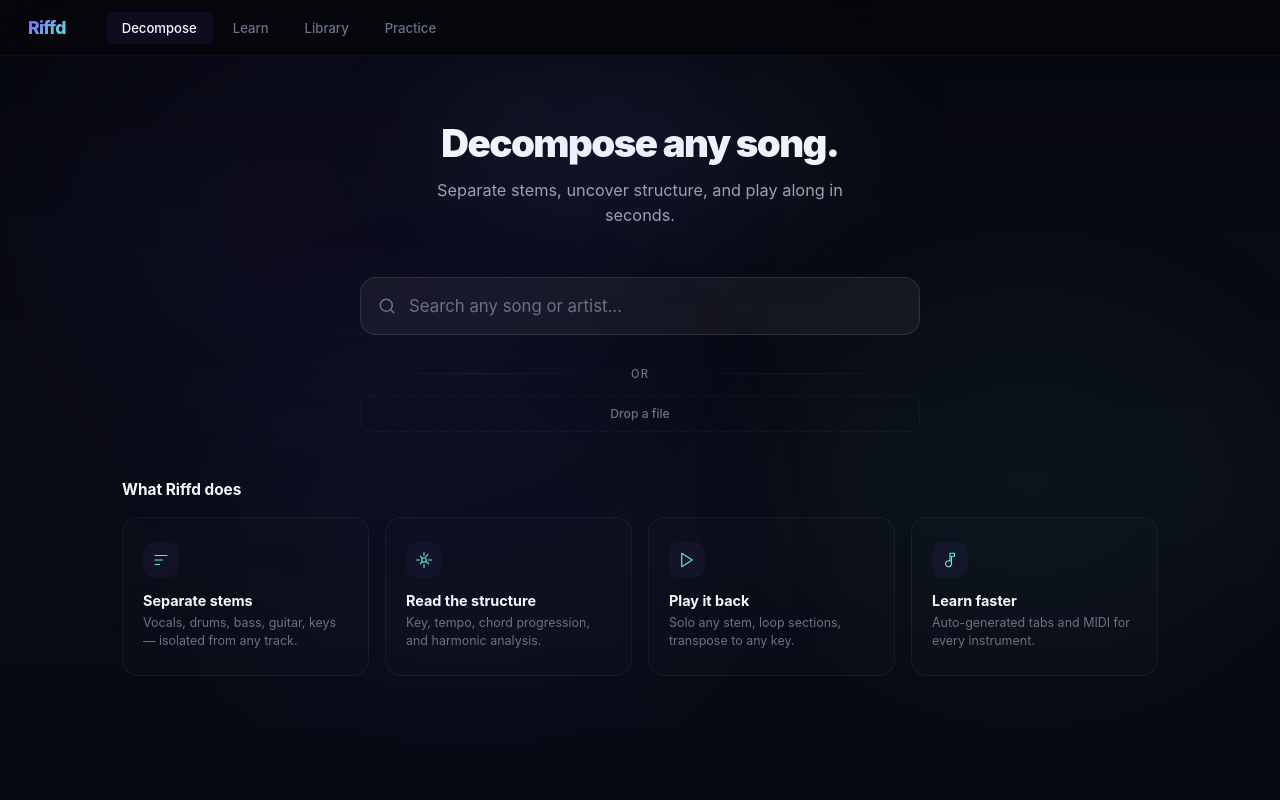
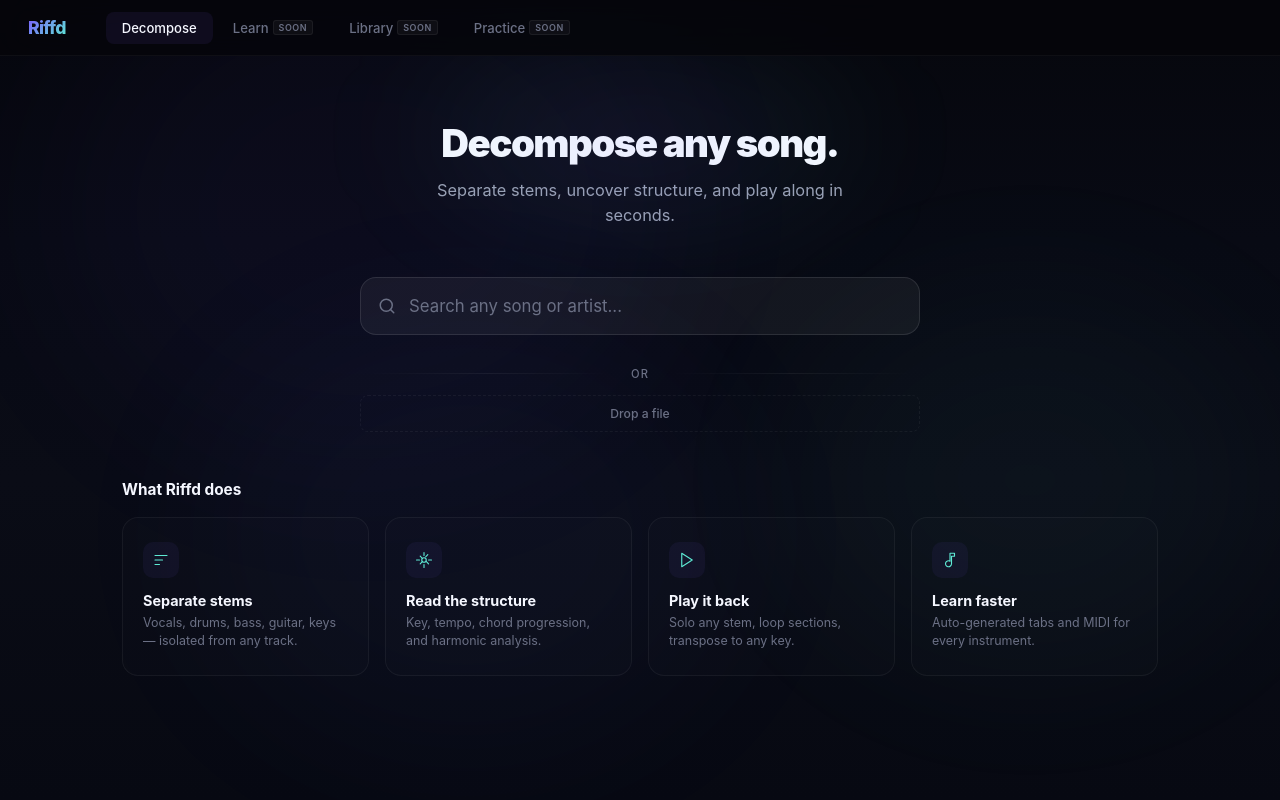
Before and after one commit to dylanglatt/riffd, a Flask app: page /decompose in a window 1280 px wide. Run offline with Flask 3, Linux system fonts and the light colour scheme; data that the repository does not hold is empty.

Commit message:
UI polish updates

```diff
--- a/templates/base.html
+++ b/templates/base.html
@@ -53,6 +53,11 @@
     }
     .nav-link:hover { color:var(--text-secondary); background:rgba(255,255,255,.03); }
     .nav-link.active { color:var(--text-primary); background:rgba(124,92,255,.08); }
+    .nav-soon {
+      font-size:.56rem; font-weight:600; text-transform:uppercase; letter-spacing:.06em;
+      padding:1px 5px; border-radius:3px; margin-left:4px; vertical-align:middle;
+      background:rgba(255,255,255,.04); color:var(--text-muted); border:1px solid rgba(255,255,255,.06);
+    }
     .nav-spacer { flex:1; }
 
     /* ═══ Page shell ═══ */
@@ -121,9 +126,9 @@
   <a href="/" class="nav-logo">Riffd</a>
   <div class="nav-links">
     <a href="/decompose" class="nav-link {% if active_page == 'decompose' %}active{% endif %}">Decompose</a>
-    <a href="/learn" class="nav-link {% if active_page == 'learn' %}active{% endif %}">Learn</a>
-    <a href="/library" class="nav-link {% if active_page == 'library' %}active{% endif %}">Library</a>
-    <a href="/practice" class="nav-link {% if active_page == 'practice' %}active{% endif %}">Practice</a>
+    <a href="/learn" class="nav-link {% if active_page == 'learn' %}active{% endif %}">Learn <span class="nav-soon">Soon</span></a>
+    <a href="/library" class="nav-link {% if active_page == 'library' %}active{% endif %}">Library <span class="nav-soon">Soon</span></a>
+    <a href="/practice" class="nav-link {% if active_page == 'practice' %}active{% endif %}">Practice <span class="nav-soon">Soon</span></a>
   </div>
   <div class="nav-spacer"></div>
 </nav>
--- a/templates/decompose.html
+++ b/templates/decompose.html
@@ -207,18 +207,9 @@
     .lyrics-container::-webkit-scrollbar { width:3px; } .lyrics-container::-webkit-scrollbar-thumb { background:rgba(255,255,255,.06); border-radius:4px; }
     .lyrics-empty { padding:40px 20px; text-align:center; color:var(--text-muted); font-size:.86rem; }
 
-    /* Similar panel */
-    .rec-group { margin-bottom:20px; }
-    .rec-title { font-size:.82rem; font-weight:700; color:var(--text-primary); margin-bottom:8px; }
-    .rec-title span { color:var(--text-muted); font-weight:400; font-size:.76rem; }
-    .rec-scroll { display:flex; gap:10px; overflow-x:auto; padding-bottom:4px; }
-    .rec-scroll::-webkit-scrollbar { height:2px; } .rec-scroll::-webkit-scrollbar-thumb { background:rgba(255,255,255,.06); border-radius:4px; }
-    .rec-card { flex-shrink:0; width:130px; background:rgba(255,255,255,.02); border:1px solid var(--border); border-radius:var(--radius-sm); padding:10px; cursor:pointer; transition:all .2s; }
-    .rec-card:hover { background:rgba(124,92,255,.06); border-color:rgba(124,92,255,.2); transform:translateY(-2px); }
-    .rec-card img { width:100%; aspect-ratio:1; object-fit:cover; border-radius:var(--radius-xs); margin-bottom:8px; }
-    .rec-card .rec-img-ph { width:100%; aspect-ratio:1; background:var(--surface-3); border-radius:var(--radius-xs); margin-bottom:8px; }
-    .rec-card-name { font-size:.76rem; font-weight:600; white-space:nowrap; overflow:hidden; text-overflow:ellipsis; }
-    .rec-card-artist { font-size:.7rem; color:var(--text-muted); margin-top:2px; white-space:nowrap; overflow:hidden; text-overflow:ellipsis; }
+    /* Similar panel — reuses .try-card / .try-grid / .song-row / .scroll-track */
+    .rec-group { margin-bottom:24px; }
+    .rec-group-title { font-size:.88rem; font-weight:700; color:var(--text-primary); margin-bottom:12px; }
     .new-song-row { padding:18px 22px; border-top:1px solid var(--border); display:flex; justify-content:center; }
     .new-song-btn { background:rgba(255,255,255,.03); color:var(--text-secondary); border:1px solid var(--border-2); border-radius:var(--radius-sm); padding:11px 32px; font-size:.86rem; font-weight:600; cursor:pointer; transition:all .2s; }
     .new-song-btn:hover { background:rgba(124,92,255,.06); border-color:rgba(124,92,255,.25); color:var(--text-primary); }
@@ -868,22 +859,28 @@ async function renderResults(data) {
 function showTab(n,btn){document.querySelectorAll(".tab-pill").forEach(p=>p.classList.remove("active"));btn.classList.add("active");document.getElementById("tab-display").textContent=(jobData?.tabs||{})[n]?.tab_text||"(no tab data)";}
 
 const REC_SECTIONS=[
-  {key:"more_like_this",title:"More Like This",subtitle:"Same artist"},
-  {key:"same_style",title:"Similar Style",subtitle:"Based on listening patterns"},
-  {key:"around_this_time",title:"Around This Time",subtitle:"Released within a few years"},
+  {key:"more_like_this",title:"More like this"},
+  {key:"same_style",title:"Similar style"},
+  {key:"around_this_time",title:"From the same era"},
 ];
 
+let _recRowIdx = 0;
 function renderRecommendations(recs){
-  const content=document.getElementById("recs-content");_recTracks={};
+  const content=document.getElementById("recs-content");_recTracks={};_recRowIdx=0;
   let hasAny=false;
   if(recs&&!recs.error){for(const{key}of REC_SECTIONS){if(recs[key]&&recs[key].length){hasAny=true;break;}}}
   if(!hasAny){content.innerHTML='<div class="lyrics-empty">No recommendations available.</div>';return;}
   let html="";
-  for(const{key,title,subtitle}of REC_SECTIONS){
+  for(const{key,title}of REC_SECTIONS){
     const tracks=recs[key];if(!tracks||!tracks.length)continue;_recTracks[key]=tracks;
-    html+=`<div class="rec-group"><div class="rec-title">${esc(title)} <span>${esc(subtitle)}</span></div><div class="rec-scroll">${tracks.map((t,i)=>`<div class="rec-card" onclick="pickRec('${key}',${i})">${t.image_url?`<img src="${esc(t.image_url)}" alt="" loading="lazy">`:'<div class="rec-img-ph"></div>'}<div class="rec-card-name">${esc(t.name||"")}</div><div class="rec-card-artist">${esc(t.artist||"")}</div></div>`).join("")}</div></div>`;
+    const rid = `rec-row-${_recRowIdx++}`;
+    html+=`<div class="rec-group"><div class="rec-group-title">${esc(title)}</div><div class="song-row"><div class="try-grid" id="${rid}-grid">${tracks.map((t,i)=>`<div class="try-card" onclick="pickRec('${key}',${i})">${_songArt(t)}<div class="try-card-name">${esc(t.name||"")}</div><div class="try-card-artist">${esc(t.artist||"")}</div></div>`).join("")}</div><div class="scroll-track" id="${rid}-track"><div class="scroll-thumb" id="${rid}-thumb"></div></div></div></div>`;
   }
   content.innerHTML=html;
+  // Init scrollbars for each rec row
+  for(let i=0;i<_recRowIdx;i++){
+    _initSongRow(`rec-row-${i}-grid`,`rec-row-${i}-track`,`rec-row-${i}-thumb`);
+  }
 }
 
 // ─── Loop / Transpose ───────────────────────────────────────────────────────
```
